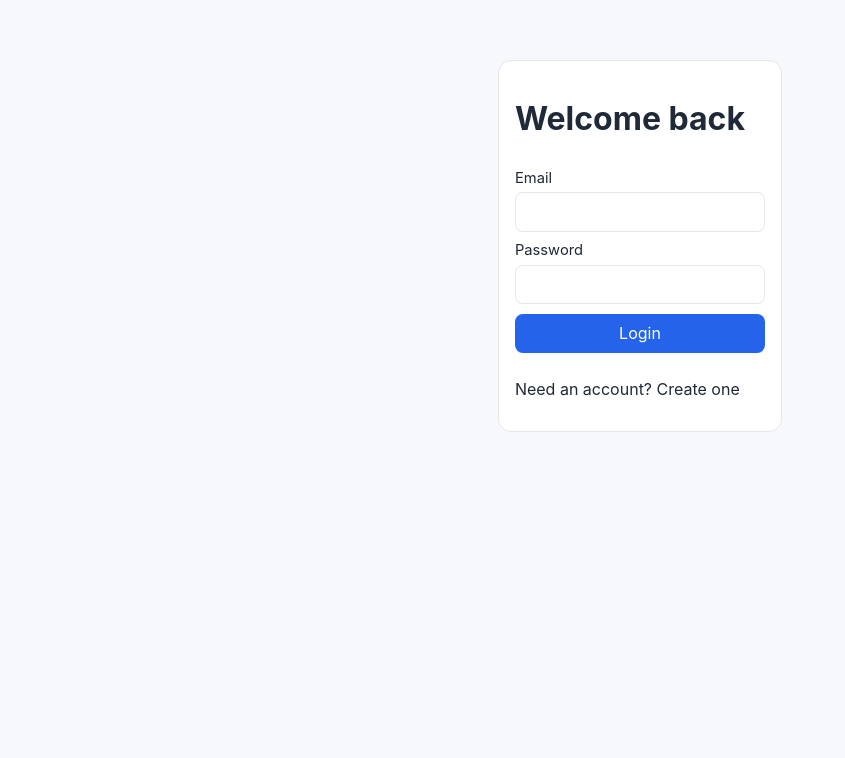
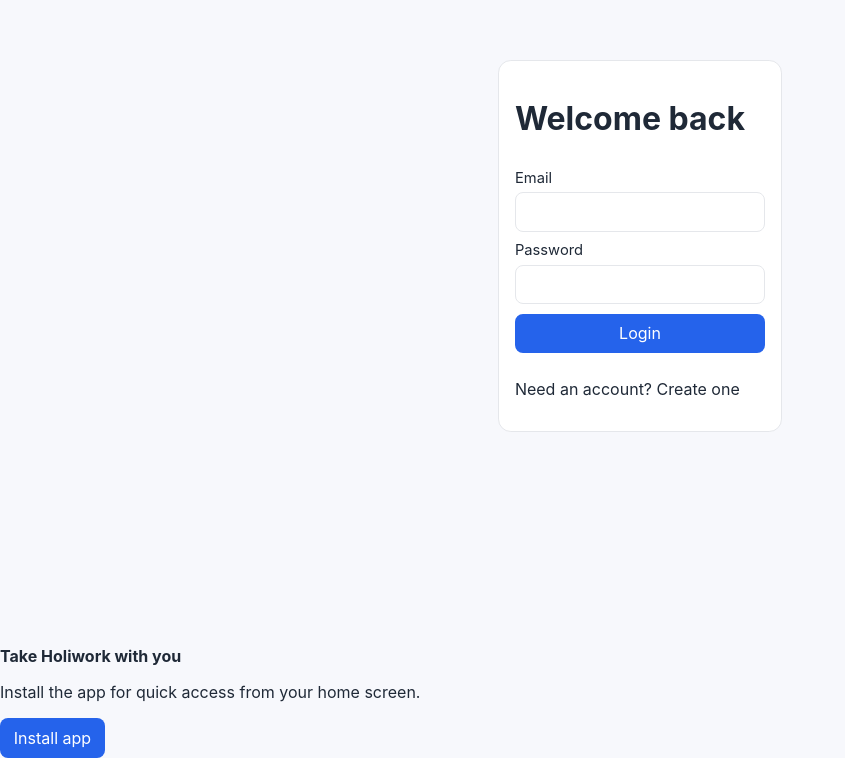
Before and after one commit to Sumukhramakrishnamarry-0602/holiwork.app, a Next.js app: page /login in a window 1280 px wide. Shown: the part 154-912 px from the top of the page, without its empty margins (0-845 px from the left). Before the commit the page ends 800 px from the top, so only its background shows below. Built offline with nearby package versions, Linux system fonts and the light colour scheme; no server answers.

Commit message:
Register PWA install experience in app layout

```diff
--- a/app/layout.tsx
+++ b/app/layout.tsx
@@ -1,14 +1,18 @@
 import "./globals.css";
+import { PwaRegister } from "@/components/pwa/PwaRegister";
 
 export const metadata = {
   title: "Holiwork",
   description: "AI-powered productivity command center",
+  applicationName: "Holiwork",
+  appleWebApp: { capable: true, statusBarStyle: "default", title: "Holiwork" },
+  formatDetection: { telephone: false },
 };
 
 export default function RootLayout({ children }: { children: React.ReactNode }) {
   return (
     <html lang="en">
-      <body>{children}</body>
+      <body>{children}<PwaRegister /></body>
     </html>
   );
 }
```
